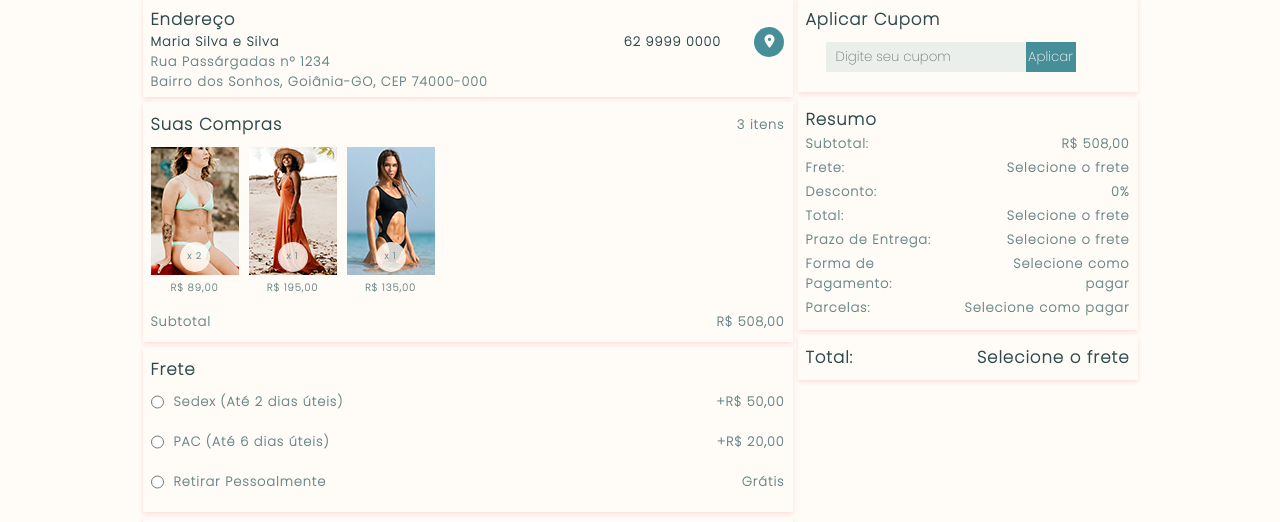
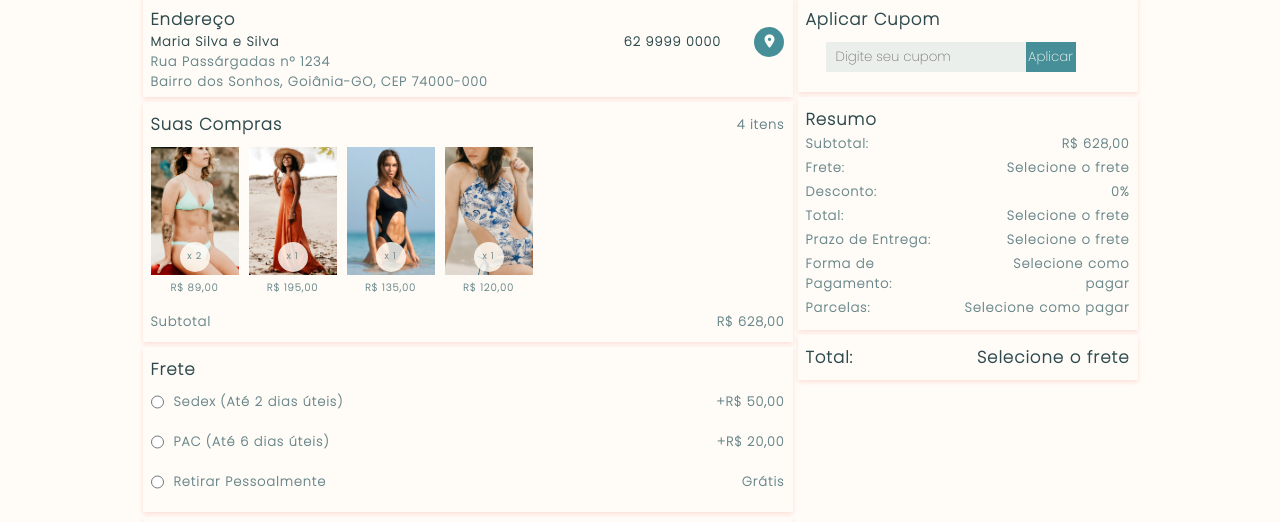
Before and after one commit to BrMoreira1985/hackadev_checkout, a plain HTML site: page index.html in a window 1280 px wide. Shown: the part 88-610 px from the top of the page. Drawn offline with Linux system fonts and the light colour scheme.

Commit message:
Adicionado mais um item no carrinho

```diff
--- a/checkout-styles.css
+++ b/checkout-styles.css
@@ -57,7 +57,6 @@ input[type="radio"]{
   display: flex;
   flex-direction: column;
   font-weight: 100;
-  transition: all 300ms;
 }
 
 .card {
@@ -89,7 +88,7 @@ input[type="radio"]{
 
 .logo-ocean {
   height: 48px;
-  padding-top: 10px;
+  padding-top: 15px;
 }
 
 .card--titulo {
@@ -158,6 +157,11 @@ input[type="radio"]{
   display: block;
   text-align: center;
   padding-right: 10px;
+  height: 128px;
+}
+
+.card--imagem img{
+  width: 88px;
   height: 128px;
 }
 
--- a/checkout.js
+++ b/checkout.js
@@ -13,7 +13,7 @@ let _qtdParcelas = document.querySelectorAll(".qtdParcelas");
 let _botaoFinalizar = document.querySelector(".botaoFinalizar");
 let _cardCupom = document.querySelectorAll(".cardCupom");
 let valorTotal = 0;
-let valorSubTotal = 508.0;
+let valorSubTotal = 628.0;
 let valorFrete = 0;
 let prazoFrete = '';
 let quantidadeParcelas = 0;
--- a/index.html
+++ b/index.html
@@ -65,32 +65,38 @@
 <div class="card card--pedido">
   <div class="card--cabecalho">
     <h2 class="card--titulo">Suas Compras</h2>
-    <h3 class="card--texto">3 itens</h3>
+    <h3 class="card--texto">4 itens</h3>
   </div>
 
   <div class="card--itens">
     <div class="card--imagem">
-      <img src="./imagens/produto 1-mini.jpg" />
+      <img src="./imagens/produto 1.jpg" />
       <h3 class="card--quantidade card--texto">x 2</h3>
       <h3 class="card--preco">R$ 89,00</h3>
     </div>
 
     <div class="card--imagem">
-      <img src="./imagens/produto 2-mini.jpg" />
+      <img src="./imagens/produto 2.jpg" />
       <h3 class="card--quantidade card--texto">x 1</h3>
       <h3 class="card--preco">R$ 195,00</h3>
     </div>
 
     <div class="card--imagem">
-      <img src="./imagens/produto 3-mini.jpg" />
+      <img src="./imagens/produto 3.jpg" />
       <h3 class="card--quantidade card--texto">x 1</h3>
       <h3 class="card--preco">R$ 135,00</h3>
+    </div>
+
+    <div class="card--imagem">
+      <img src="./imagens/produto 4.jpg" />
+      <h3 class="card--quantidade card--texto">x 1</h3>
+      <h3 class="card--preco">R$ 120,00</h3>
     </div>
   </div>
 
   <div class="card--rodape">
     <h3 class="card--texto">Subtotal</h3>
-    <h3 class="card--texto">R$ 508,00</h3>
+    <h3 class="card--texto">R$ 628,00</h3>
   </div>
 </div>
 <!--Itens do carrinhho: fim-->
@@ -317,7 +323,7 @@
   <h2 class="card--titulo">Resumo</h2>
   <div class="linha">
     <h3 class="card--texto">Subtotal:</h3>
-    <h3 class="card--texto">R$ 508,00</h3>
+    <h3 class="card--texto">R$ 628,00</h3>
   </div>
 
   <div class="linha">
```
Also changed, not shown: imagens/produto 4.jpg (added).
